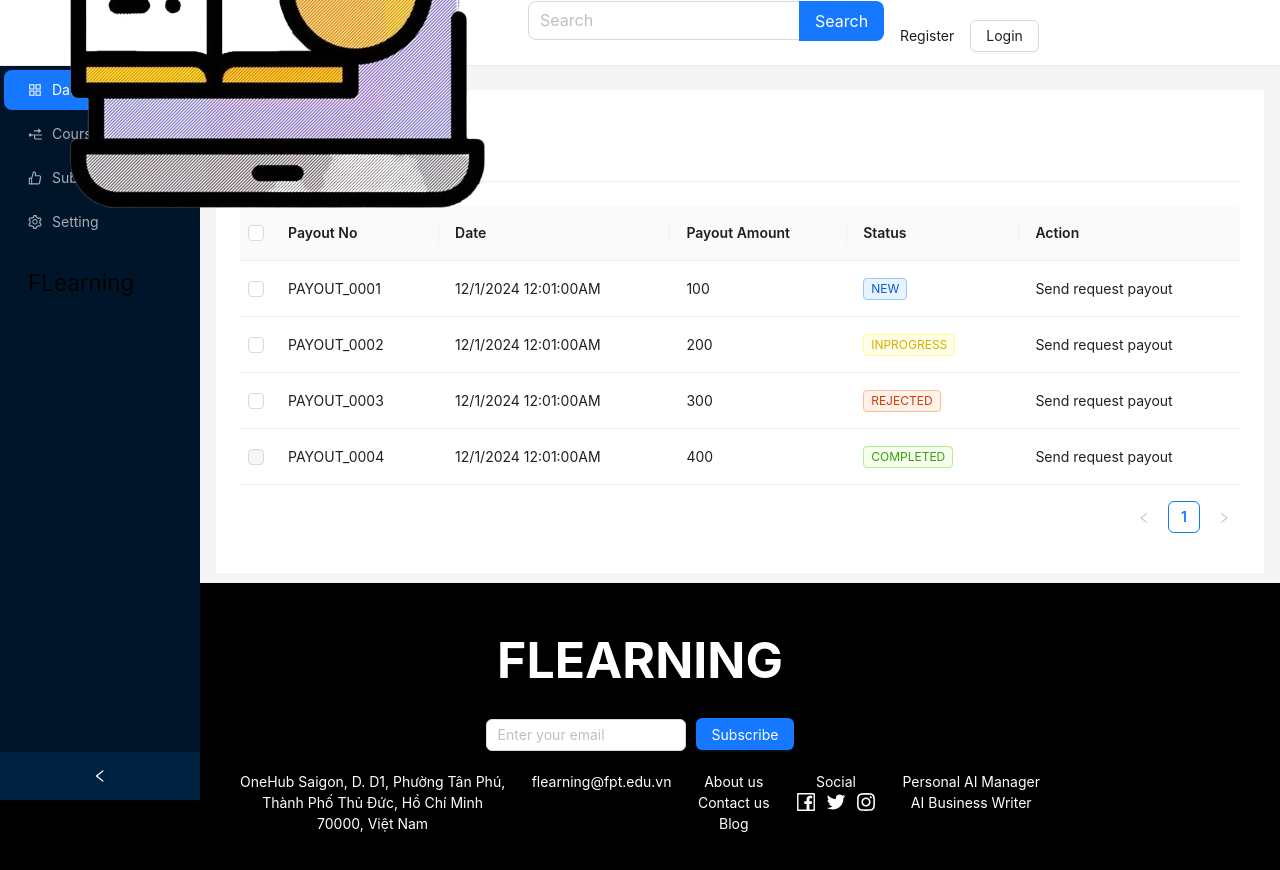
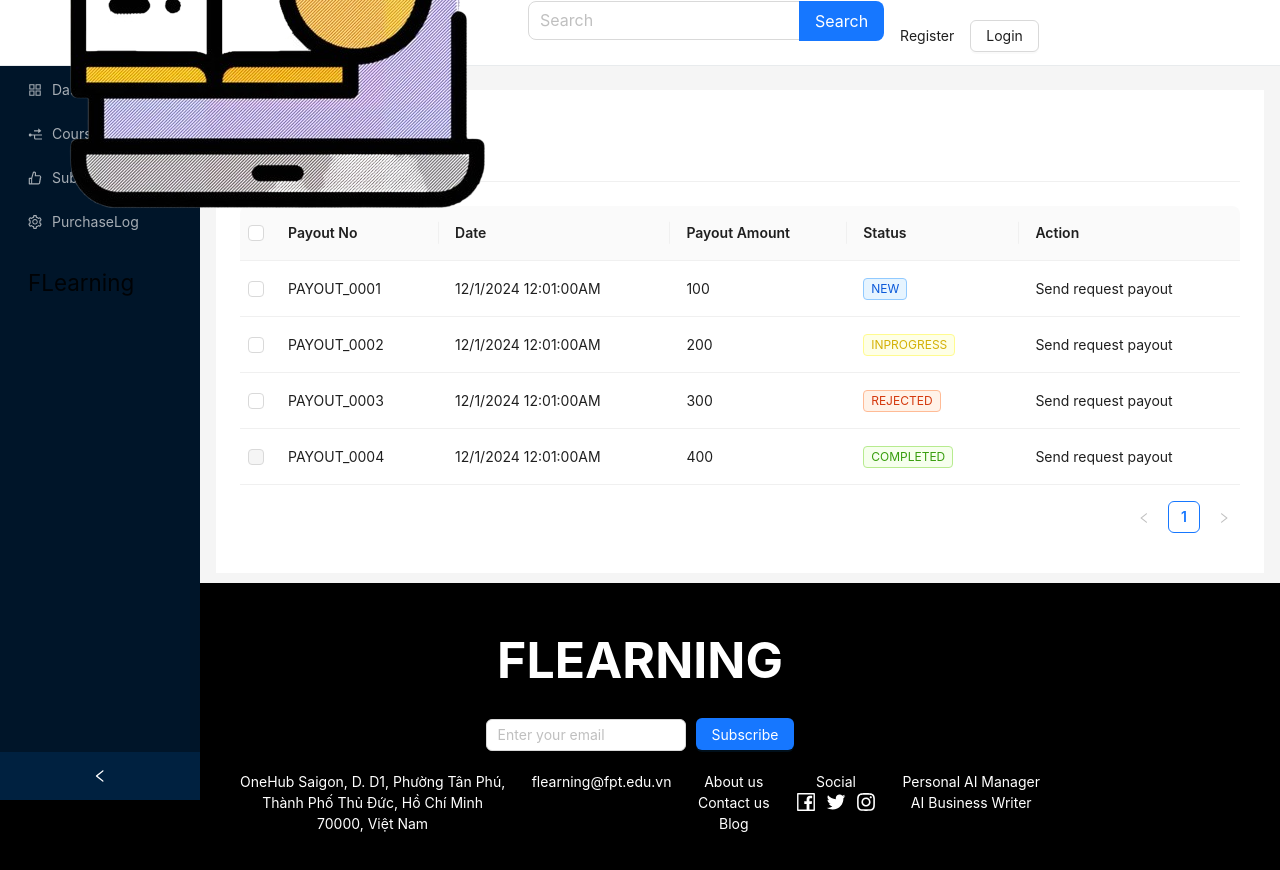
Before and after one commit to HungFPTU/hcm-react12-team01-mockproject, a React (Vite) app: page /dashboard-instructor in a window 1280 px wide. Shown: the top 870 px of the page. Built offline with nearby package versions, Linux system fonts and the light colour scheme.

Commit message:
instructor subcription, instructor layout, instructor sidebar

```diff
--- /dev/null
+++ b/src/components/InstructorComponents/SidebarCoponent/index.tsx
@@ -0,0 +1,45 @@
+import {
+  AppstoreOutlined,
+  NodeExpandOutlined,
+  LikeOutlined,
+  SettingOutlined,
+} from "@ant-design/icons";
+import { Menu } from "antd";
+import { useNavigate } from "react-router-dom";
+function SidebarComponents() {
+  const navigate = useNavigate();
+  return (
+    <>
+      <Menu
+        theme="dark"
+        mode="inline"
+        defaultSelectedKeys={["1"]}
+        onClick={({ key }) => navigate(key)}
+        items={[
+          {
+            key: "/dashboard-instructor",
+            icon: <AppstoreOutlined />,
+            label: "Dashboard",
+          },
+          {
+            key: "/course-log-instructor",
+            icon: <NodeExpandOutlined />,
+            label: "Course Log",
+          },
+          {
+            key: "/subcription-instructor",
+            icon: <LikeOutlined />,
+            label: "Subcription",
+          },
+          {
+            key: "/pruchase-courses",
+            icon: <SettingOutlined />,
+            label: "PurchaseLog",
+          },
+        ]}
+      />
+    </>
+  );
+}
+
+export default SidebarComponents;
--- a/src/layout/InstructorLayout/index.tsx
+++ b/src/layout/InstructorLayout/index.tsx
@@ -1,15 +1,9 @@
-import { ReactNode } from "react";
+import { Layout } from "antd";
+import { ReactNode, useState } from "react";
+
+import Footer from "../../components/Footer";
 import Header from "../../components/Header";
-import Footer from "../../components/Footer";
-import { Layout, Menu } from "antd";
-import { useState } from "react";
-import {
-  AppstoreOutlined,
-  NodeExpandOutlined,
-  LikeOutlined,
-  SettingOutlined
-} from "@ant-design/icons";
-import { useNavigate } from "react-router-dom";
+import SidebarComponents from "../../components/InstructorComponents/SidebarCoponent";
 
 const { Content, Sider } = Layout;
 
@@ -19,21 +13,6 @@ interface InstructorLayoutProps {
 
 export const InstructorLayout = ({ children }: InstructorLayoutProps): JSX.Element => {
   const [collapsed, setCollapsed] = useState(false);
-  const navigate = useNavigate();
-  const handleMenuClick = (e: any) => {
-    // Function to handle menu item clicks
-    switch (e.key) {
-      case "1":
-        navigate("/dashboard-instructor"); // Example: Navigate to dashboard
-        break;
-      case "2":
-        navigate("/course-log-instructor"); // Example: Navigate to course log
-        break;
-      // Add more cases for other menu items
-      default:
-        break;
-    }
-  };
   return (
     <Layout style={{ minHeight: "100vh" }}>
       <Header />
@@ -44,37 +23,22 @@ export const InstructorLayout = ({ children }: InstructorLayoutProps): JSX.Eleme
           onCollapse={(value) => setCollapsed(value)}
           style={{ position: "fixed", left: 0, top: 66, bottom: 0 }}
         >
-          <Menu
-            theme="dark"
-            mode="inline"
-            defaultSelectedKeys={["1"]}
-            onClick={handleMenuClick}
-            items={[
-              {
-                key: "1",
-                icon: <AppstoreOutlined />,
-                label: "Dashboard",
-              },
-              {
-                key: "2",
-                icon: <NodeExpandOutlined />,
-                label: "Course Log",
-              },
-              {
-                key: "3",
-                icon: <LikeOutlined />,
-                label: "Subcription",
-              },
-              {
-                key: "4",
-                icon: <SettingOutlined />,
-                label: "Setting",
-              },
-            ]}
-          />
+          <SidebarComponents />
         </Sider>
-        <Layout style={{ marginLeft: collapsed ? "80px" : "200px", transition: "all 0.2s" }}>
-          <Content style={{ margin: "24px 16px 0", padding: "24px", backgroundColor: "#fff" }}>
+
+        <Layout
+          style={{
+            marginLeft: collapsed ? "80px" : "200px",
+            transition: "all 0.2s",
+          }}
+        >
+          <Content
+            style={{
+              margin: "24px 16px 0",
+              padding: "24px",
+              backgroundColor: "#fff",
+            }}
+          >
             {children}
           </Content>
         </Layout>
--- /dev/null
+++ b/src/pages/InstructorPage/InstructorSub/index.tsx
@@ -0,0 +1,17 @@
+import SubscriptionPage from "../../Student/view-subscription";
+import React from "react";
+
+// import SubscribedPage from "./subscribed";
+// import SubscriberPage from "./subscriber";
+
+const InstructorSub: React.FC = () => {
+
+
+  return (
+    <div className="p-8 mt-5">
+        <SubscriptionPage/>
+    </div>
+  );
+};
+
+export default InstructorSub;
--- a/src/routes/index.tsx
+++ b/src/routes/index.tsx
@@ -13,12 +13,15 @@ import StudentDashboard from "../pages/Student/dashboard";
 import OrderPage from "../pages/Student/order";
 import SettingPage from "../pages/Student/setting";
 import SubscriptionPage from "../pages/Student/view-subscription";
+import InstructorSub from "../pages/InstructorPage/InstructorSub";
 
 const publicRoute: RouteConfig[] = [
   { path: "/", component: Home, layout: DefaultLayout, role: RoleEnum.Guest },
   { path: "/login", component: Login, layout: null, role: RoleEnum.Guest },
   { path: "/dashboard-instructor", component: InstructorDashboard, layout: InstructorLayout, role: RoleEnum.Instructor },
   { path: "/course-log-instructor", component: InstructorCourseLog, layout: InstructorLayout, role: RoleEnum.Instructor },
+  { path: "/subcription-instructor", component: InstructorSub, layout: InstructorLayout, role: RoleEnum.Instructor },
+
   {
     path: "/dashboard-student",
     component: StudentDashboard,
```
